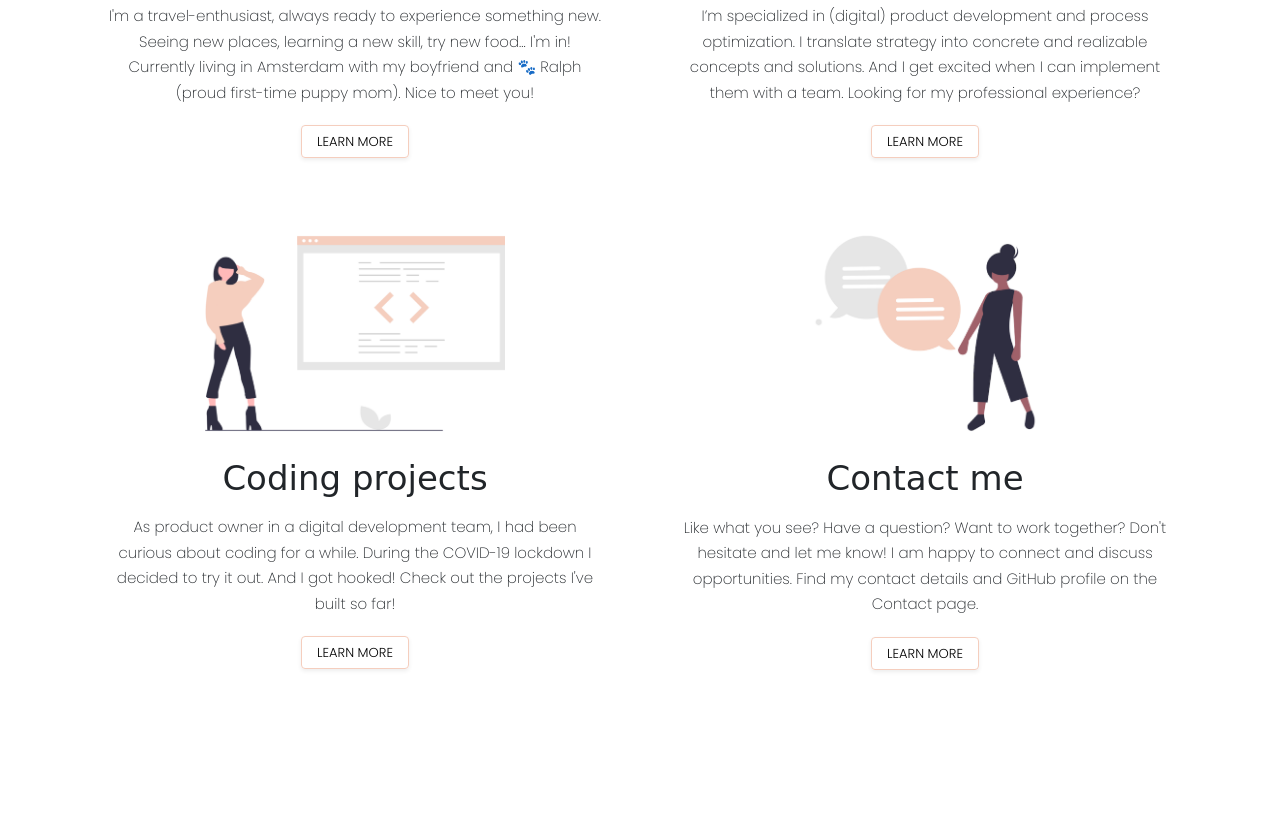
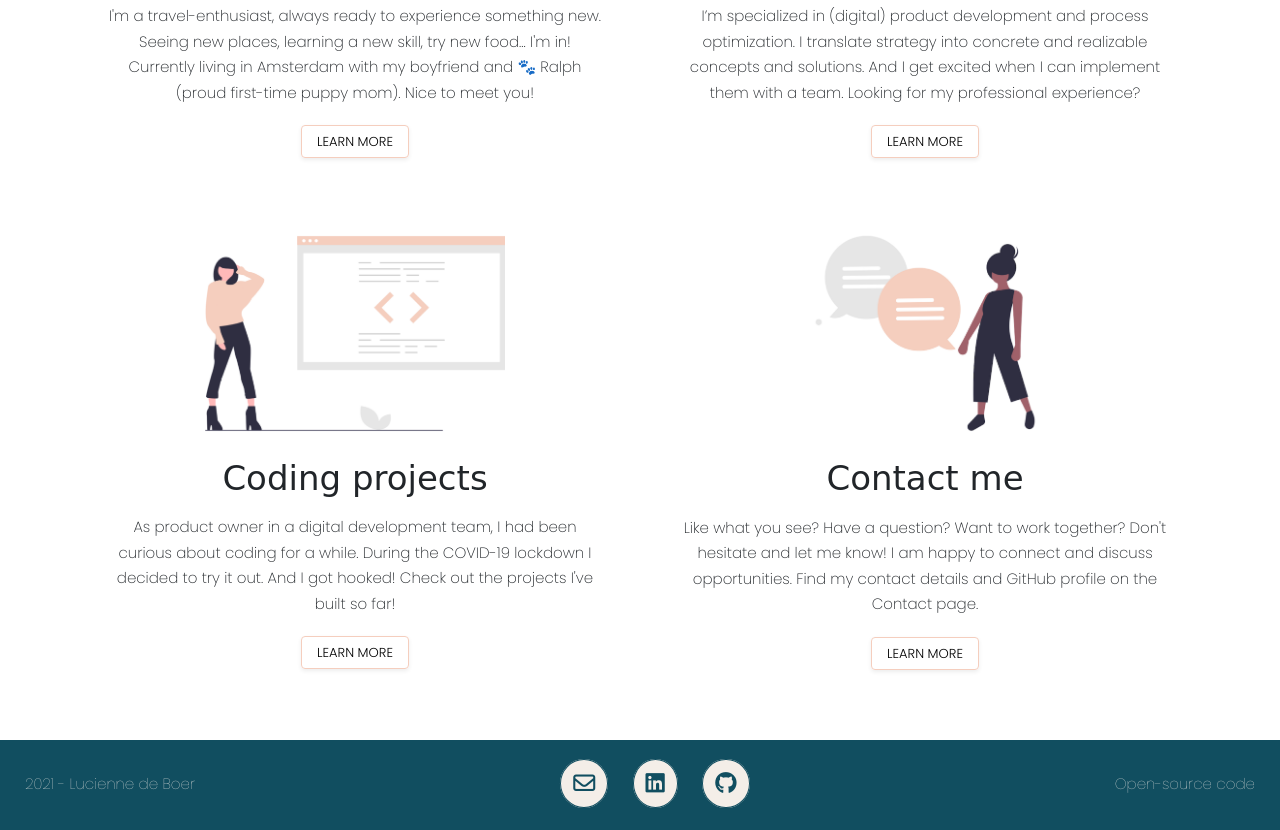
Before and after one commit to Lucienne85/portfolio-project-lucienne, a plain HTML site: page index.html in a window 1280 px wide. Shown: the part 789-1619 px from the top of the page. Before the commit the page ends 1502 px from the top, so only its background shows below. Drawn offline with nearby package versions, Linux system fonts and the light colour scheme; a web font is replaced by a local one.

Commit message:
Added a footer to all pages

```diff
--- a/index.html
+++ b/index.html
@@ -87,6 +87,17 @@
             </div>
         </div>
     </div>
-    <br />
+<footer>
+    2021 - Lucienne de Boer
+    <div class="footer-icons">
+    <a href="mailto:lucienne_de_boer@hotmail.com">
+        <i class="far fa-envelope"></i></a>
+    <a href="https://www.linkedin.com/in/luciennedeboer/" target="_blank">
+        <i class="fab fa-linkedin"></i></a>
+    <a href="https://github.com/Lucienne85" target="_blank">
+        <i class="fab fa-github"></i></a>
+    </div>
+    <a href="https://github.com/Lucienne85/portfolio-project-lucienne" target="_blank">Open-source code</a>
+</footer>
 </body>
 </html>
--- a/styles/project.css
+++ b/styles/project.css
@@ -88,6 +88,43 @@ a:hover {
   border: 1px solid lightgray;
 }
 
+footer {
+  margin-top: 75px;
+  background-color: var(--primary-color);
+  color: var(--light-color);
+  display: flex;
+  justify-content: space-between;
+  padding: 25px;
+  font-size: 15px;
+  font-weight: 100;
+  line-height: 38px;
+}
+
+footer .footer-icons a {
+  margin: 0 10px;
+  color: var(--primary-color);
+  background: var(--light-color);
+  padding: 8px 12px;
+  border: 1px solid var(--primary-color);
+  border-radius: 50%;
+  font-size: 22px;
+  transition: all 150ms ease-in-out;
+}
+
+footer .footer-icons a:hover {
+  color: var(--light-color);
+  background: var(--primary-color);
+  border: 1px solid var(--light-color);
+}
+
+footer a {
+  color: var(--light-color);
+}
+
+footer a:hover {
+  color: var(--secondary-color);
+}
+
 @media (max-width: 540px) {
   .hero-section h1 {
     font-size: 45px;
```
Also changed, not shown: about.html (+12 -1 lines), coding.html (+12 -1 lines), contact.html (+12 -0 lines).
